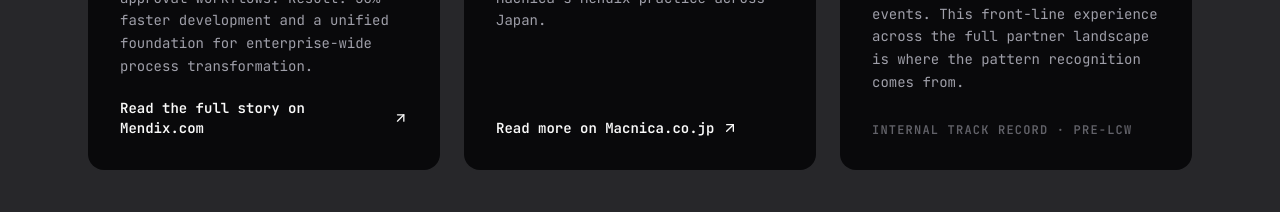
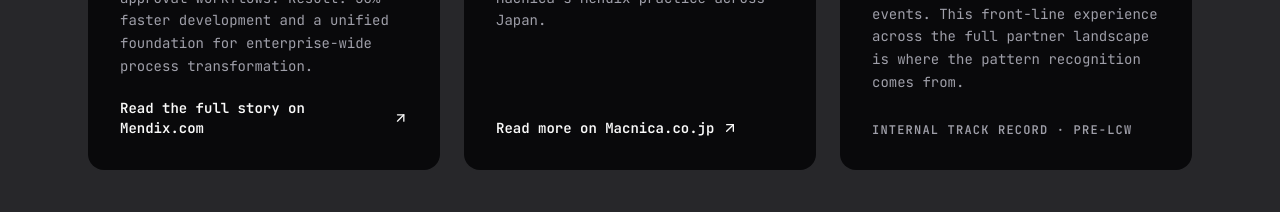
Before and after one commit to lowcodeworks-dev/lcw-website, a Next.js app: page /en in a window 1280 px wide. Shown: the part 2440-2652 px from the top of the page. Built offline with nearby package versions, Linux system fonts and the light colour scheme.

Commit message:
fix: pre-existing low-contrast confidential badge

```diff
--- a/components/sections/social-proof.tsx
+++ b/components/sections/social-proof.tsx
@@ -148,7 +148,7 @@
                   <ArrowUpRight className="h-4 w-4" />
                 </a>
               ) : (
-                <span className="text-xs text-muted-foreground/60 uppercase tracking-widest font-semibold">
+                <span className="text-xs text-muted-foreground uppercase tracking-widest font-semibold">
                   {t('case3_badge')}
                 </span>
               )}
```
